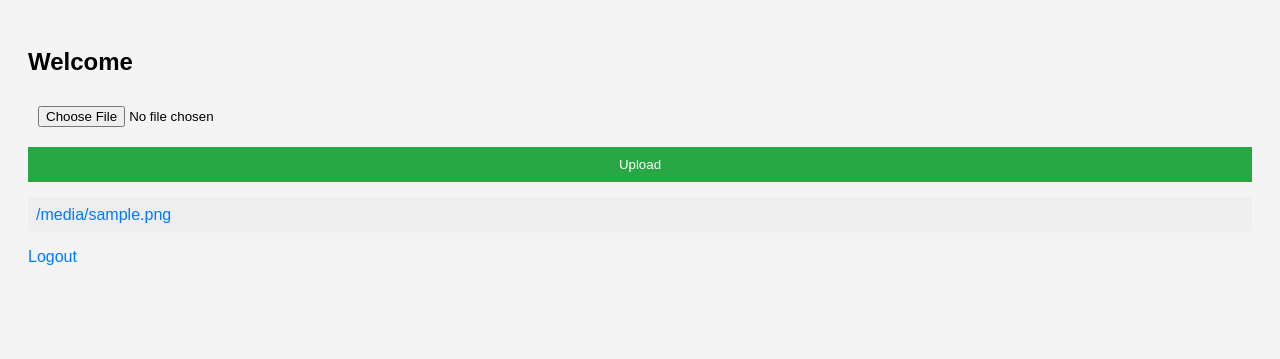
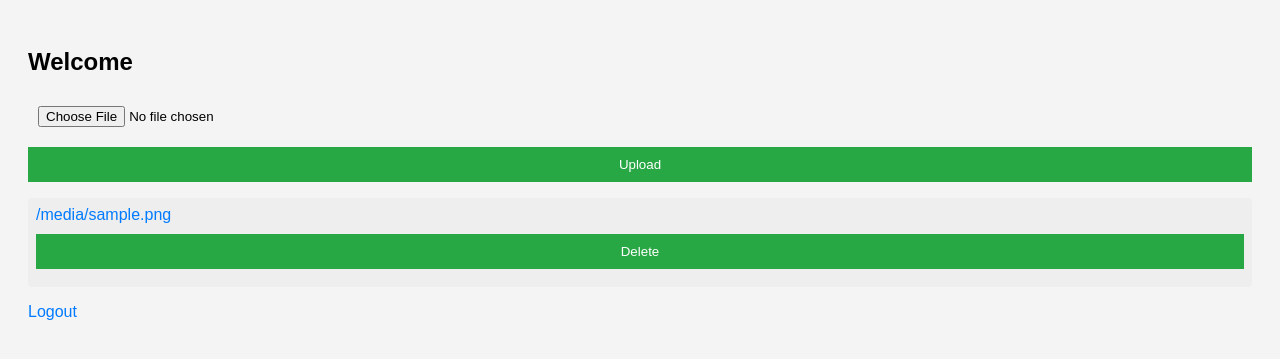
Before and after one commit to NovoSaratov/FileServer, a Flask app: template templates/dashboard.html in a window 1280 px wide. Shown: the top 359 px of the page. Run offline with Flask 3, Linux system fonts and the light colour scheme; the template is opened without the code that fills it: most values are stand-ins (such as "Sample title", 1, 10 or a date in 2020).

Commit message:
Fikset opp litt css for en delete knapp og lagde funksjonalitet av å slette filene

```diff
--- a/app.py
+++ b/app.py
@@ -39,6 +39,18 @@ def dashboard():
     files = os.listdir(UPLOAD_FOLDER)
     return render_template('dashboard.html', files=files)
 
+@app.route('/delete/<filename>', methods=['POST'])
+def delete_file(filename):
+    if 'user' not in session:
+        return redirect(url_for('login'))  # Sørg for at brukeren er logget inn
+
+    file_path = os.path.join(app.config['UPLOAD_FOLDER'], filename)
+    if os.path.exists(file_path):
+        os.remove(file_path)
+    return redirect(url_for('dashboard'))
+
+
+
 @app.route('/logout')
 def logout():
     session.pop('user', None)
--- a/templates/dashboard.html
+++ b/templates/dashboard.html
@@ -21,8 +21,15 @@
     </form>
     <ul>
         {% for file in files %}
-            <li><a href="{{ url_for('uploaded_file', filename=file) }}">{{ file }}</a></li>
-        {% endfor %}
+        <li>
+            <div class="file-container">
+                <a href="{{ url_for('uploaded_file', filename=file) }}">{{ file }}</a>
+                <form action="/delete/{{ file }}" method="post" style="display:inline;">
+                    <button type="submit" class="delete-button">Delete</button>
+                </form>
+            </div>
+        </li>
+    {% endfor %}
     </ul>
     <a href="{{ url_for('logout') }}">Logout</a>
 </body>
```
